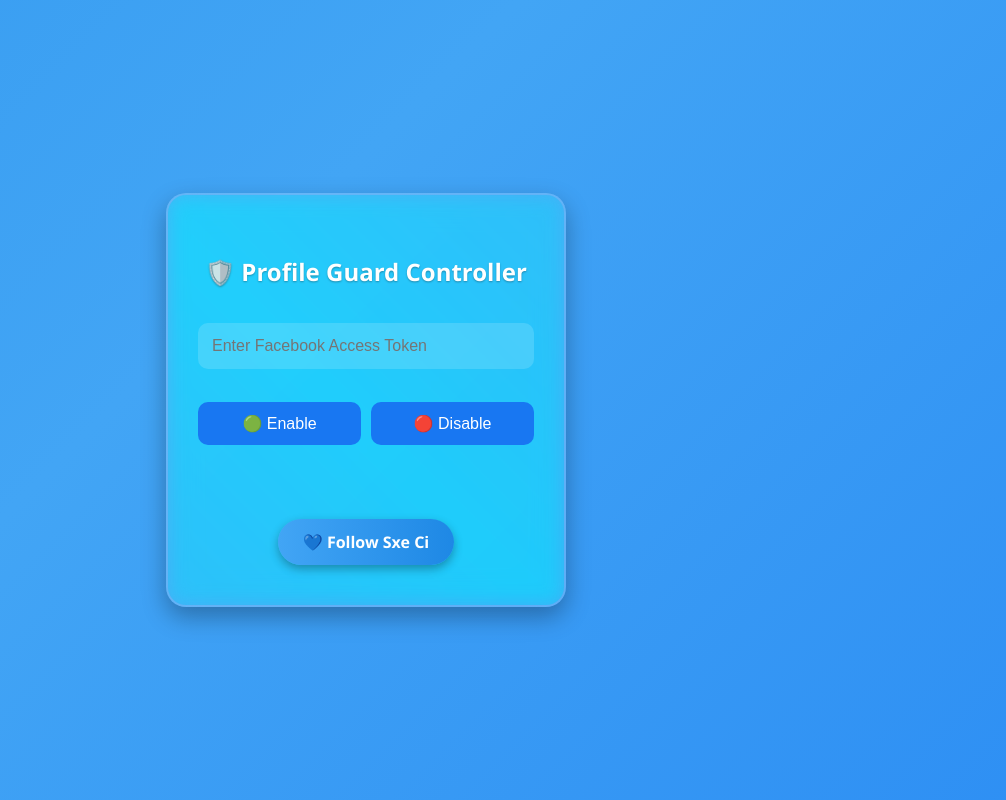
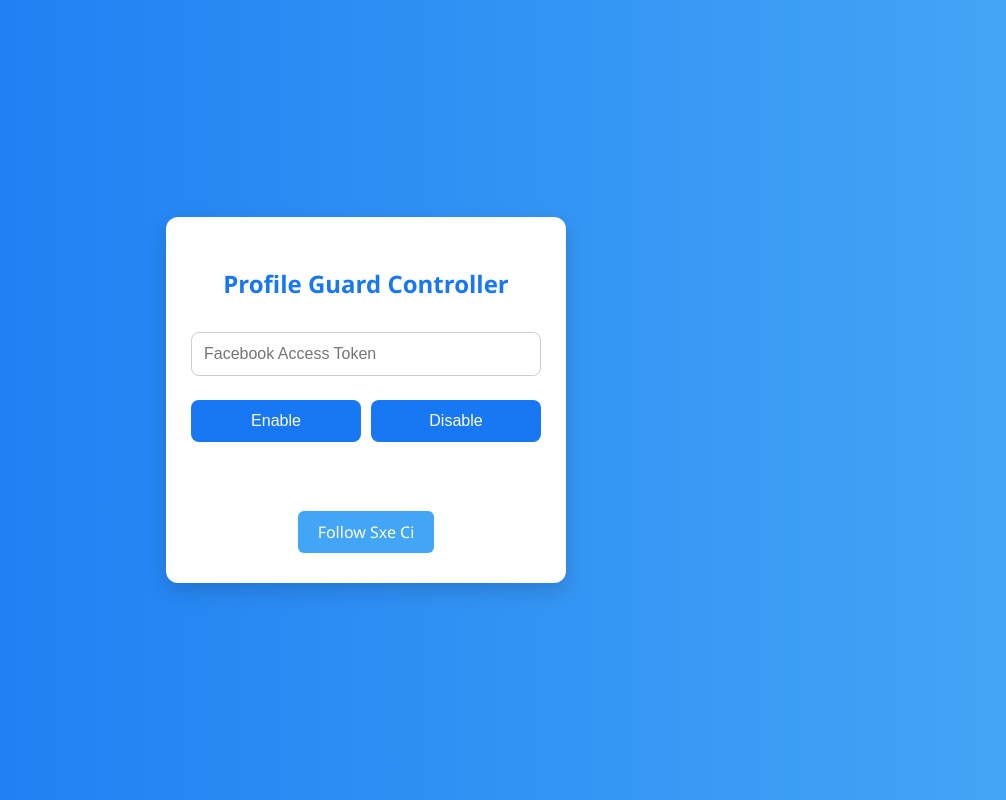
Before and after one commit to johnalpay/Profile-Guard, a website: page public/index.html in a window 1280 px wide. Shown: the whole page, without its empty margins (274-1280 px from the left). Drawn offline with Linux system fonts and the light colour scheme.

Commit message:
Update index.html

```diff
--- a/public/index.html
+++ b/public/index.html
@@ -5,174 +5,122 @@
   <meta name="viewport" content="width=device-width, initial-scale=1.0"/>
   <title>Facebook Profile Guard</title>
   <style>
-    * {
-      box-sizing: border-box;
-    }
-
+    * { box-sizing: border-box; }
     body {
       margin: 0;
       font-family: 'Segoe UI', Tahoma, Geneva, Verdana, sans-serif;
-      background: linear-gradient(-45deg, #1877f2, #42a5f5, #1e88e5, #0d47a1);
-      background-size: 400% 400%;
-      animation: gradientMove 15s ease infinite;
-      height: 100vh;
+      background: linear-gradient(to right, #1877f2, #42a5f5);
       display: flex;
       justify-content: center;
       align-items: center;
-      color: #fff;
+      height: 100vh;
+      color: #333;
     }
-
-    @keyframes gradientMove {
-      0% { background-position: 0% 50%; }
-      50% { background-position: 100% 50%; }
-      100% { background-position: 0% 50%; }
+    .card {
+      background: #fff;
+      padding: 30px 25px;
+      border-radius: 12px;
+      box-shadow: 0 8px 20px rgba(0, 0, 0, 0.15);
+      width: 100%;
+      max-width: 400px;
+      text-align: center;
+      animation: fadeIn 0.5s ease-in-out;
     }
-
-    .card {
-      background: rgba(255, 255, 255, 0.1);
-      backdrop-filter: blur(16px);
-      -webkit-backdrop-filter: blur(16px);
-      border-radius: 20px;
-      padding: 40px 30px;
-      box-shadow: 0 10px 25px rgba(0, 0, 0, 0.3);
-      max-width: 400px;
-      width: 100%;
-      text-align: center;
-      animation: fadeIn 0.8s ease-in-out;
-      border: 2px solid rgba(255,255,255,0.1);
-      position: relative;
-      overflow: hidden;
-    }
-
-    .card::before {
-      content: '';
-      position: absolute;
-      top: -2px;
-      left: -2px;
-      width: calc(100% + 4px);
-      height: calc(100% + 4px);
-      background: linear-gradient(45deg, #42a5f5, #00e5ff, #42a5f5, #1e88e5);
-      z-index: -1;
-      background-size: 400% 400%;
-      animation: glow 6s ease infinite;
-      filter: blur(10px);
-      opacity: 0.6;
-    }
-
-    @keyframes glow {
-      0% { background-position: 0% 50%; }
-      50% { background-position: 100% 50%; }
-      100% { background-position: 0% 50%; }
-    }
-
     h2 {
       margin-bottom: 20px;
-      color: #fff;
-      font-weight: 600;
-      text-shadow: 0 1px 2px rgba(0,0,0,0.3);
+      color: #1877f2;
     }
-
     input[type="text"] {
       width: 100%;
-      padding: 14px;
-      margin: 15px 0;
-      border: none;
-      border-radius: 10px;
+      padding: 12px;
+      margin: 12px 0;
+      border: 1px solid #ccc;
+      border-radius: 8px;
       font-size: 16px;
-      outline: none;
-      background: rgba(255, 255, 255, 0.15);
-      color: #fff;
-      transition: 0.3s ease;
     }
-
-    input[type="text"]:focus {
-      background: rgba(255, 255, 255, 0.25);
-      box-shadow: 0 0 5px rgba(255,255,255,0.5);
-    }
-
     .toggle-buttons {
       display: flex;
       gap: 10px;
-      margin: 18px 0;
+      margin: 12px 0;
     }
-
     .toggle-buttons button {
       flex: 1;
       padding: 12px;
+      background-color: #1877f2;
+      color: #fff;
+      border: none;
+      border-radius: 8px;
       font-size: 16px;
-      border: none;
-      border-radius: 10px;
       cursor: pointer;
-      color: white;
-      background: #1877f2;
-      transition: transform 0.3s ease, background-color 0.3s ease;
+      transition: background-color 0.3s, transform 0.2s;
     }
-
     .toggle-buttons button:hover {
-      background-color: #0d47a1;
+      background-color: #145dbf;
       transform: scale(1.05);
     }
-
-    .toggle-buttons button:active {
-      transform: scale(0.97);
-    }
-
     #result {
       margin-top: 20px;
       font-weight: bold;
       min-height: 24px;
     }
-
-    .success {
-      color: #00e676;
-    }
-
-    .error {
-      color: #ff5252;
-    }
+    .success { color: green; }
+    .error { color: red; }
 
     .follow-btn {
       display: inline-block;
-      margin-top: 30px;
-      padding: 12px 25px;
-      background: linear-gradient(to right, #42a5f5, #1e88e5);
-      border-radius: 30px;
-      color: #fff;
-      font-weight: bold;
+      margin-top: 25px;
+      padding: 10px 20px;
+      background-color: #42a5f5;
+      color: white;
+      border-radius: 6px;
       text-decoration: none;
-      transition: transform 0.3s ease, background 0.3s ease;
-      box-shadow: 0 4px 10px rgba(0,0,0,0.3);
+      transition: background-color 0.3s;
     }
-
     .follow-btn:hover {
-      transform: scale(1.07);
-      background: linear-gradient(to right, #1e88e5, #1565c0);
+      background-color: #1e88e5;
     }
 
     @keyframes fadeIn {
-      from {
-        opacity: 0;
-        transform: scale(0.9);
-      }
-      to {
-        opacity: 1;
-        transform: scale(1);
-      }
+      from { opacity: 0; transform: scale(0.9); }
+      to { opacity: 1; transform: scale(1); }
+    }
+
+    .spinner {
+      border: 4px solid #f3f3f3;
+      border-top: 4px solid #1877f2;
+      border-radius: 50%;
+      width: 28px;
+      height: 28px;
+      animation: spin 1s linear infinite;
+      margin: 0 auto;
+      margin-top: 10px;
+      display: none;
+    }
+
+    @keyframes spin {
+      0% { transform: rotate(0deg); }
+      100% { transform: rotate(360deg); }
     }
   </style>
 </head>
 <body>
   <div class="card">
-    <h2>🛡️ Profile Guard Controller</h2>
+    <h2>Profile Guard Controller</h2>
     <form id="guardForm">
-      <input type="text" id="token" name="access_token" placeholder="Enter Facebook Access Token" required />
+      <input type="text" id="token" name="access_token" placeholder="Facebook Access Token" required />
       <div class="toggle-buttons">
-        <button type="submit" name="action" value="true" onclick="setShield(true)">🟢 Enable</button>
-        <button type="submit" name="action" value="false" onclick="setShield(false)">🔴 Disable</button>
+        <button type="submit" name="action" value="true" onclick="setShield(true)">Enable</button>
+        <button type="submit" name="action" value="false" onclick="setShield(false)">Disable</button>
       </div>
     </form>
+    <div class="spinner" id="spinner"></div>
     <div id="result"></div>
-    <a class="follow-btn" href="https://www.facebook.com/profile.php?id=61576955932718" target="_blank">💙 Follow Sxe Ci</a>
+    <a class="follow-btn" href="https://www.facebook.com/profile.php?id=61576955932718" target="_blank">Follow Sxe Ci</a>
+
+    <!-- 🔊 Audio effects -->
+    <audio id="sound-success" src="https://cdn.pixabay.com/download/audio/2021/08/04/audio_f9ce1f4b40.mp3?filename=success-1-6297.mp3"></audio>
+    <audio id="sound-error" src="https://cdn.pixabay.com/download/audio/2021/09/01/audio_c0a0d31a6f.mp3?filename=error-2-126505.mp3"></audio>
+    <audio id="sound-click" src="https://cdn.pixabay.com/download/audio/2022/03/16/audio_5d65212cbf.mp3?filename=button-click-124467.mp3"></audio>
   </div>
 
   <script>
@@ -180,25 +128,29 @@
 
     function setShield(val) {
       selectedShield = val;
+      document.getElementById('sound-click').play();
     }
 
     const form = document.getElementById('guardForm');
     const resultDiv = document.getElementById('result');
+    const spinner = document.getElementById('spinner');
+
+    const successSound = document.getElementById('sound-success');
+    const errorSound = document.getElementById('sound-error');
 
     form.addEventListener('submit', async (e) => {
       e.preventDefault();
 
       const access_token = form.access_token.value.trim();
 
-      resultDiv.textContent = '⏳ Processing...';
+      resultDiv.textContent = '';
       resultDiv.className = '';
+      spinner.style.display = 'block';
 
       try {
         const response = await fetch('/api/toggle', {
           method: 'POST',
-          headers: {
-            'Content-Type': 'application/json'
-          },
+          headers: { 'Content-Type': 'application/json' },
           body: JSON.stringify({ access_token, is_shielded: selectedShield })
         });
 
@@ -207,13 +159,18 @@
         if (response.ok && data.success) {
           resultDiv.textContent = '✅ ' + data.message;
           resultDiv.className = 'success';
+          successSound.play();
         } else {
           resultDiv.textContent = '❌ ' + (data.message || 'Something went wrong.');
           resultDiv.className = 'error';
+          errorSound.play();
         }
       } catch (error) {
         resultDiv.textContent = '❌ Error: ' + error.message;
         resultDiv.className = 'error';
+        errorSound.play();
+      } finally {
+        spinner.style.display = 'none';
       }
     });
   </script>
```
